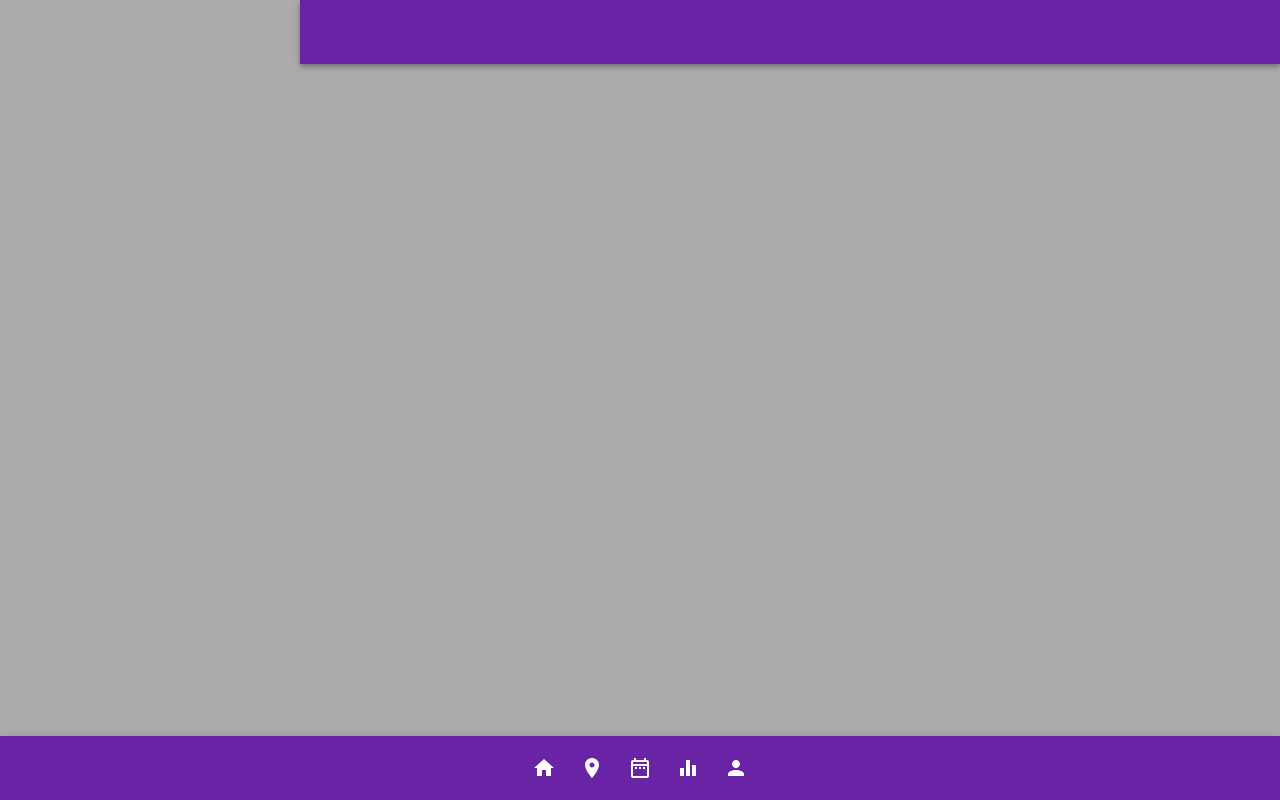
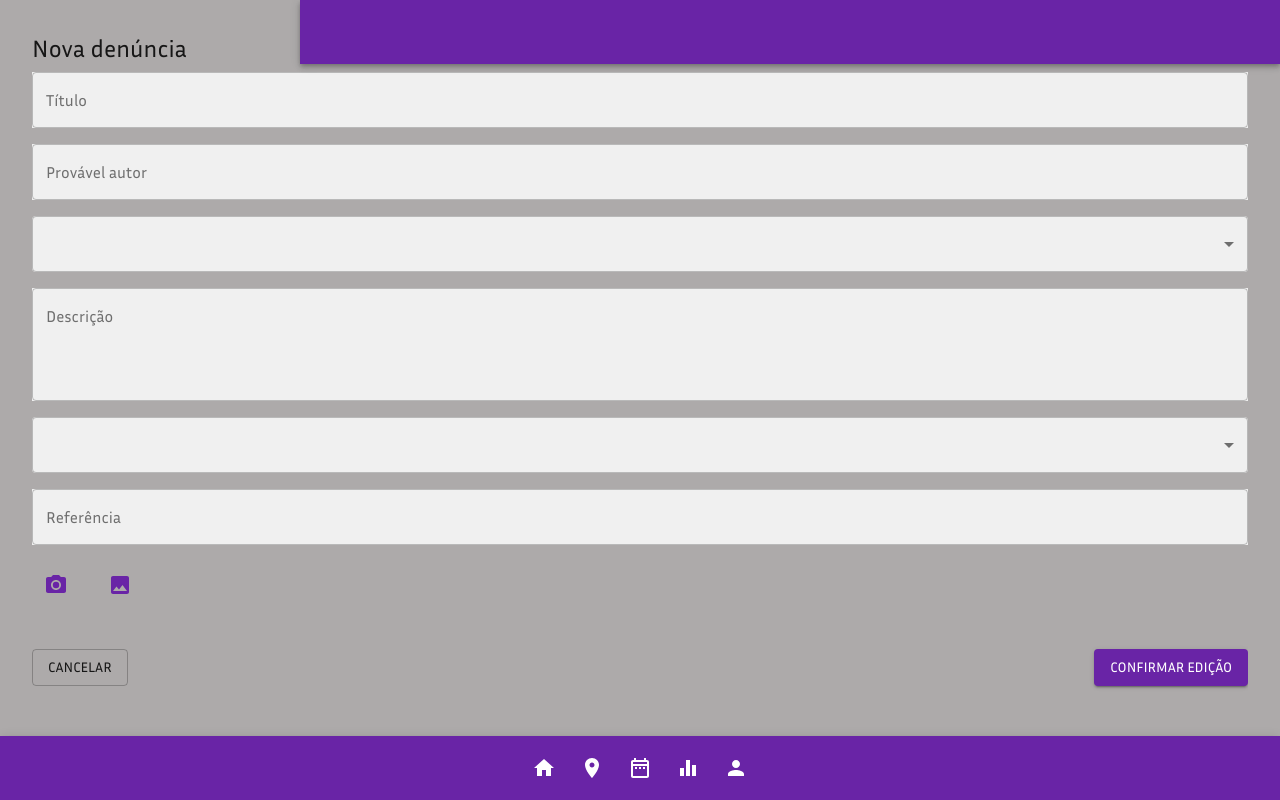
Before and after one commit to pedrorochacr/TP1-IHC, a React (Create React App) app in the folder frontend/: page /denuncias in a window 1280 px wide. Built offline with nearby package versions, Linux system fonts and the light colour scheme; no server answers.

Commit message:
feat: pagina denuncia

```diff
--- a/frontend/package.json
+++ b/frontend/package.json
@@ -63,6 +63,7 @@
   "scripts": {
     "start": "react-scripts start",
     "legacy": "react-scripts start",
+    "startMacos": "NODE_OPTIONS=--openssl-legacy-provider react-scripts start",
     "build": "GENERATE_SOURCEMAP=false react-scripts build",
     "winBuild": "set \"GENERATE_SOURCEMAP=false\" && react-scripts build",
     "test": "react-scripts test",
--- a/frontend/src/pages/dashboard/index.js
+++ b/frontend/src/pages/dashboard/index.js
@@ -144,6 +144,7 @@ const Dashboard = () => {
                                         variant="contained"
                                         color="primary"
                                         className={classes.submit}
+                                        onClick={()=>history.push('/denuncias')}
                                     >
                                         Fazer Denúncia
 
--- /dev/null
+++ b/frontend/src/pages/denuncias/index.js
@@ -0,0 +1,116 @@
+import React from 'react';
+import MainContainer from '../../components/MainContainer';
+import { Typography, TextField, Select, MenuItem, Button, Grid, IconButton } from '@material-ui/core';
+import { makeStyles } from '@material-ui/core/styles';
+import PhotoCamera from '@material-ui/icons/PhotoCamera';
+import ImageIcon from '@material-ui/icons/Image';
+
+const useStyles = makeStyles((theme) => ({
+  form: {
+    display: 'flex',
+    flexDirection: 'column',
+    gap: theme.spacing(2),
+  },
+  textField: {
+    backgroundColor: '#f0f0f0',
+  },
+  select: {
+    backgroundColor: '#f0f0f0',
+    '& .MuiPaper-root': {
+      backgroundColor: '#f0f0f0',
+    },
+    '& .MuiSelect-select:focus': {
+      backgroundColor: '#f0f0f0',
+    },
+  },
+  buttons: {
+    marginTop: theme.spacing(3),
+    display: 'flex',
+    justifyContent: 'space-between',
+  },
+  mediaButtons: {
+    display: 'flex',
+    gap: theme.spacing(2),
+  },
+}));
+
+const Denuncias = () => {
+  const classes = useStyles();
+
+  return (
+    <MainContainer>
+      <Typography variant="h5" component="h2" gutterBottom>
+        Nova denúncia
+      </Typography>
+      <form className={classes.form}>
+        <TextField
+          label="Título"
+          variant="outlined"
+          placeholder="Opcional"
+          className={classes.textField}
+        />
+        <TextField
+          label="Provável autor"
+          variant="outlined"
+          placeholder="Opcional"
+          className={classes.textField}
+        />
+        <Select
+          variant="outlined"
+          displayEmpty
+          className={classes.select}
+        >
+          <MenuItem value="" disabled>
+            Categoria
+          </MenuItem>
+          <MenuItem value="categoria1">Categoria 1</MenuItem>
+          <MenuItem value="categoria2">Categoria 2</MenuItem>
+          <MenuItem value="categoria3">Categoria 3</MenuItem>
+        </Select>
+        <TextField
+          label="Descrição"
+          variant="outlined"
+          multiline
+          rows={4}
+          className={classes.textField}
+        />
+        <Select
+          variant="outlined"
+          displayEmpty
+          className={classes.select}
+        >
+          <MenuItem value="" disabled>
+            Status do lixo
+          </MenuItem>
+          <MenuItem value="status1">Status 1</MenuItem>
+          <MenuItem value="status2">Status 2</MenuItem>
+          <MenuItem value="status3">Status 3</MenuItem>
+        </Select>
+        <TextField
+          label="Referência"
+          variant="outlined"
+          placeholder="Opcional"
+          className={classes.textField}
+        />
+        <div className={classes.mediaButtons}>
+          <IconButton color="primary" aria-label="upload picture" component="span">
+            <PhotoCamera />
+          </IconButton>
+          <IconButton color="primary" aria-label="upload image" component="span">
+            <ImageIcon />
+          </IconButton>
+        </div>
+        <div className={classes.buttons}>
+          <Button variant="outlined">
+            Cancelar
+          </Button>
+          <Button variant="contained" color="primary">
+            Confirmar edição
+          </Button>
+        </div>
+      </form>
+    </MainContainer>
+  );
+};
+
+export default Denuncias;
--- a/frontend/src/routes/index.js
+++ b/frontend/src/routes/index.js
@@ -13,7 +13,7 @@ import Locais from "../pages/locais";
 import Eventos from "../pages/eventos";
 import Estatistica from "../pages/estatistica";
 import Perfil from "../pages/perfil";
-
+import Denuncias from "../pages/denuncias";
 
 const Routes = () => {
   return (
@@ -29,6 +29,7 @@ const Routes = () => {
             <Route exact path={"/eventos"} component={Eventos} />
             <Route exact path={"/estatistica"} component={Estatistica} />
             <Route exact path={"/perfil"} component={Perfil}  />
+            <Route exact path={"/denuncias"} component={Denuncias} />
           </LoggedInLayout>
         </Switch>
         <ToastContainer autoClose={3000} />
```
